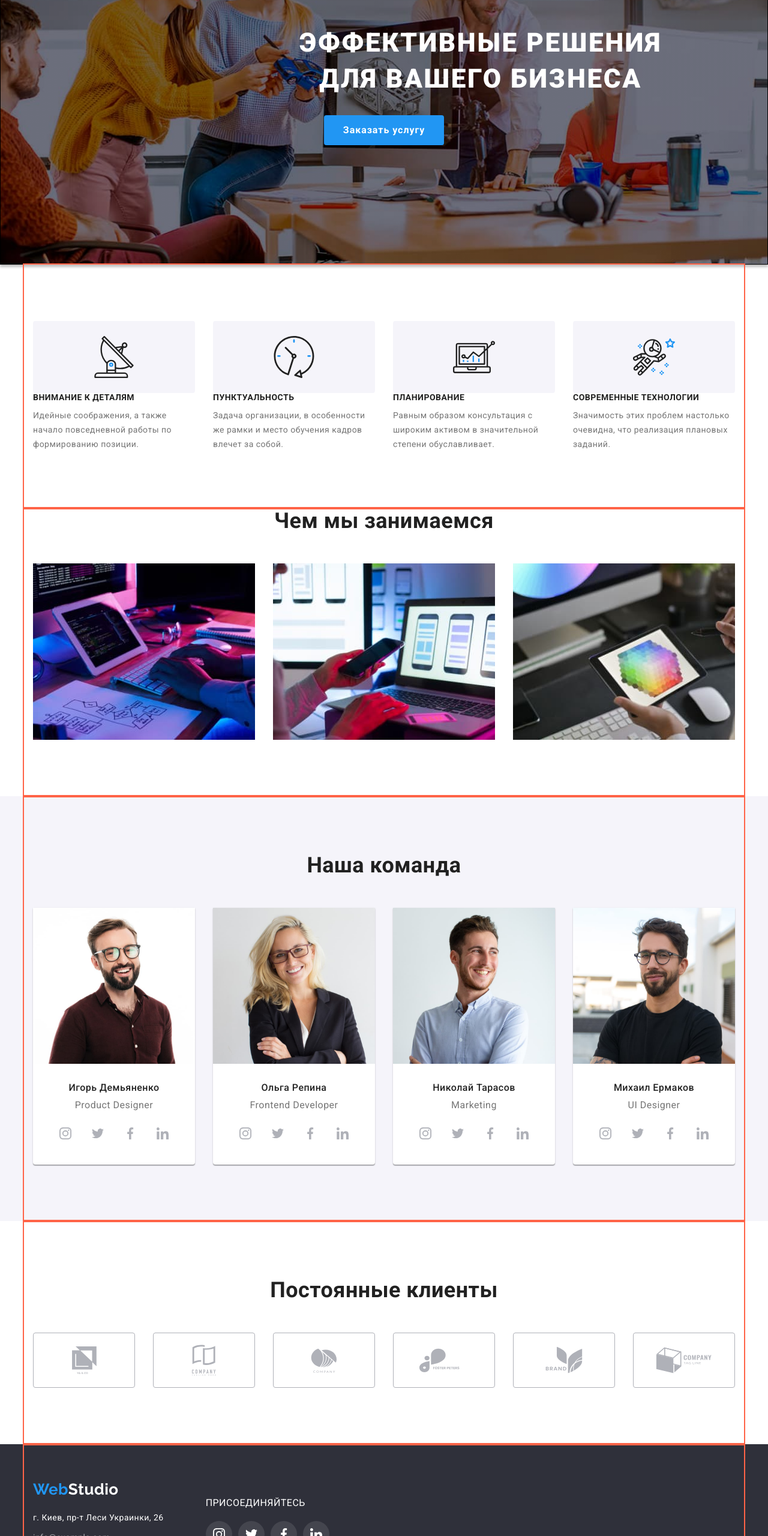
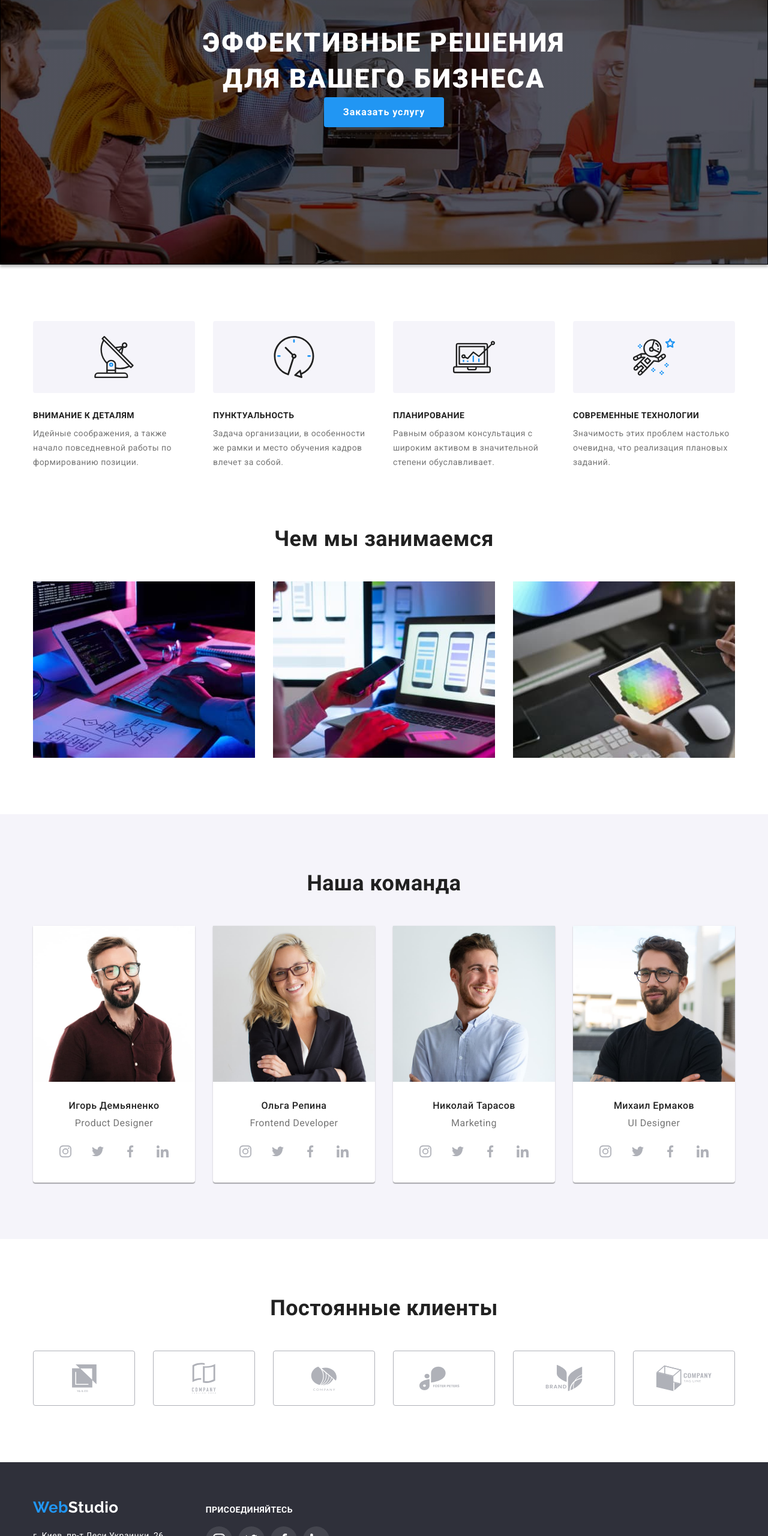
Before and after one commit to AnnaKucherenko/homework4, a plain HTML site: page index.html in a window 1280 px wide. Shown: the part 240-2800 px from the top of the page at 60% size. Drawn offline with nearby package versions, Linux system fonts and the light colour scheme.

Commit message:
Вносит правки после проверки

```diff
--- a/css/styles.css
+++ b/css/styles.css
@@ -55,7 +55,6 @@ body {
   width: 1200px;
   padding-left: 15px;
   padding-right: 15px;
-  outline: 2px solid tomato;
 }
 
 .section {
@@ -167,8 +166,8 @@ body {
 
 /*---- Hero-----*/
 .hero {
-  padding: 200px 452px;
-
+  padding: 200px;
+  margin: 0 auto;
   background-color: var(--hero-background);
   text-align: center;
 }
@@ -180,8 +179,8 @@ body {
   margin-right: auto;
   background-image: linear-gradient(
       to right,
-      rgba(0, 0, 0, 0.2),
-      rgba(0, 0, 0, 0.2)
+      rgba(0, 0, 0, 0.4),
+      rgba(0, 0, 0, 0.4)
     ),
     url("../images/Главная_страница/hero-img.jpg");
   box-shadow: 0px 4px 4px rgba(0, 0, 0, 0.25);
@@ -193,7 +192,8 @@ body {
 
 .hero-title {
   margin-bottom: 30px;
-  min-width: 696px;
+  max-width: 696px;
+  margin: 0 auto;
 
   color: var(--text-on-dark-background);
   font-weight: 900;
@@ -240,6 +240,7 @@ body {
   background-position: center;
   background-color: var(--grey-background);
   border-radius: 4px;
+  margin-bottom: 30px;
 }
 
 .benefits-item:nth-child(1):before {
@@ -271,7 +272,7 @@ body {
 }
 
 /*-- occupation  чем мЫ занимаемся-*/
-.occupation .section {
+.occupation {
   padding-top: 0;
 }
 
@@ -405,13 +406,9 @@ body {
 /*-- Footer-*/
 .footer {
   background-color: var(--dark-background);
-}
-
-.footer .container {
   padding-top: 60px;
   padding-bottom: 60px;
 }
-
 .logo-footer {
   display: inline-block;
   margin-bottom: 20px;
@@ -448,7 +445,7 @@ body {
 
 .footer .container {
   display: flex;
-  align-items: center;
+  align-items: baseline;
 }
 
 .join {
@@ -459,6 +456,10 @@ body {
   margin-bottom: 20px;
   color: var(--text-on-dark-background);
   text-transform: uppercase;
+
+  font-weight: 700;
+  font-size: 14px;
+  line-height: 16px;
 }
 
 .join .list {
--- a/index.html
+++ b/index.html
@@ -55,8 +55,8 @@
                 <button type="button" class="hero-button">Заказать услугу</button>
         </section>
         <!-- Наши преимущества -->
-        <section class="benefits ">
-            <div class="container section">
+        <section class="benefits section">
+            <div class="container ">
                 <h2 class="visually-hidden">Наши преимущества</h2>
                 <ul class="list">
                     <li class="benefits-item " >
@@ -81,8 +81,8 @@
         </section>
 
         <!-- Чем занимаемся -->
-        <section class="occupation">
-            <div class="container section">
+        <section class="occupation section">
+            <div class="container ">
                 <h2 class="occupation-title">Чем мы занимаемся</h2>
                 <ul class="list">
                     <li class="occupation-item"><a href=""><img src="./images/Главная_страница/img1.jpg" alt="Десктоп" width="370" height="294"></a></li>
@@ -94,8 +94,8 @@
         </section>
 
         <!-- Наша команда -->
-        <section class="team">
-            <div class="container section">
+        <section class="team section">
+            <div class="container ">
                 <h2 class="team-title">Наша команда</h2>
                 <ul class="list">
                     <li class="team-card ">
@@ -244,8 +244,8 @@
         </section>
 
         <!-- Постоянные клиенты -->
-        <section class="clients">
-            <div class="container section">
+        <section class="clients section">
+            <div class="container ">
                 <h2 class="clients-title" >Постоянные клиенты</h2>
                 <ul class="list">
                     <li class="clients-item">
```
Also changed, not shown: portfolio.html (+2 -2 lines).
